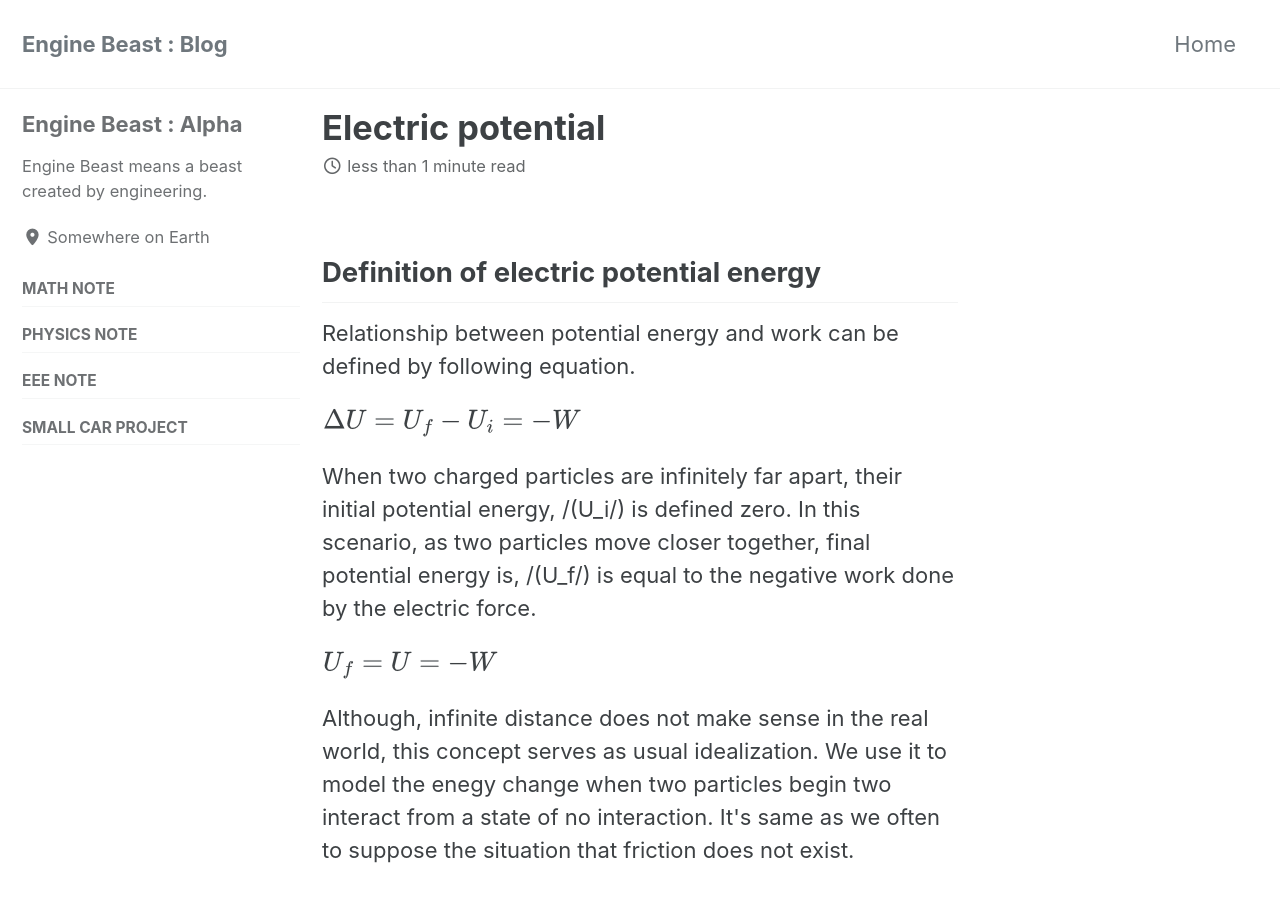
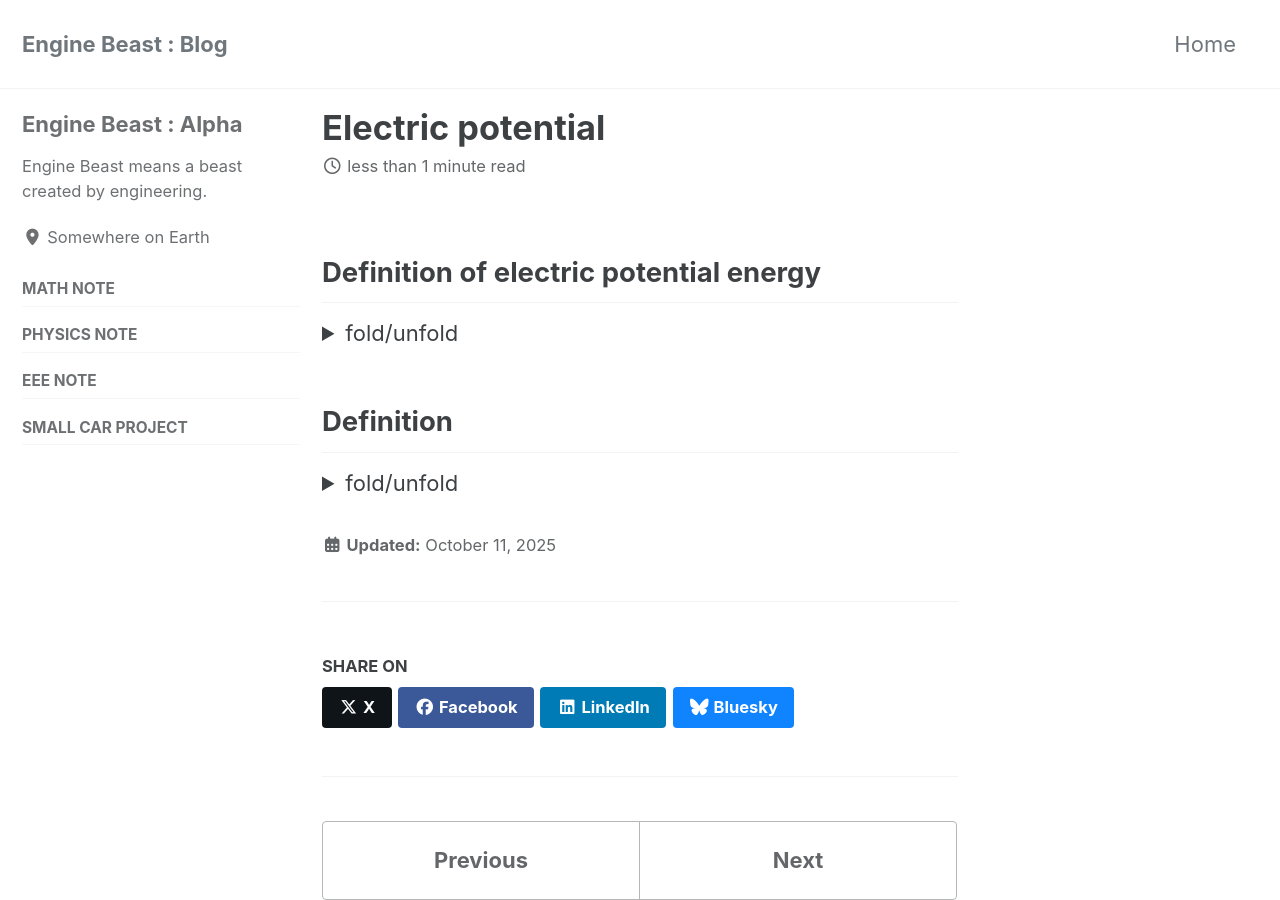
Before and after one commit to enginebeast/enginebeast.github.io, a Jekyll site: the page built from _posts/2025-10-11-electric_potential.html, in a window 1280 px wide and 900 px high. Built offline with Jekyll 4.4.1, drawn with Linux system fonts in a browser that asks for light colours; cached includes are drawn as plain includes.

Commit message:
Add fold unfold

```diff
--- a/_posts/2025-10-11-electric_potential.html
+++ b/_posts/2025-10-11-electric_potential.html
@@ -6,24 +6,27 @@ use_math: true
 ---
 
 <h2>Definition of electric potential energy</h2>
-Relationship between potential energy and work can be defined by following equation.
+<details>
+    <summary>fold/unfold</summary>
+    Relationship between potential energy and work can be defined by following equation.
     $$
     \begin{flalign*}
     \Delta U = U_f - U_i = -W &&
     \end{flalign*}
     $$
 
-When two charged particles are infinitely far apart, their initial potential energy, /(U_i/) is defined zero.
-In this scenario, as two particles move closer together, final potential energy is, /(U_f/) is equal to the negative work done by the electric force.
+    When two charged particles are infinitely far apart, their initial potential energy, /(U_i/) is defined zero.
+    In this scenario, as two particles move closer together, final potential energy is, /(U_f/) is equal to the negative work done by the electric force.
     $$
     \begin{flalign*}
     U_f = U = -W &&
     \end{flalign*}
     $$
 
-Although, infinite distance does not make sense in the real world, this concept serves as usual idealization.
-We use it to model the enegy change when two particles begin two interact from a state of no interaction.
-It's same as we often to suppose the situation that friction does not exist.
+    Although, infinite distance does not make sense in the real world, this concept serves as usual idealization.
+    We use it to model the enegy change when two particles begin two interact from a state of no interaction.
+    This is similar to how we often use models in physics that ignore friction to simplify problems.
+</details>
 
 <h2>Definition</h2>
 <details>
```
